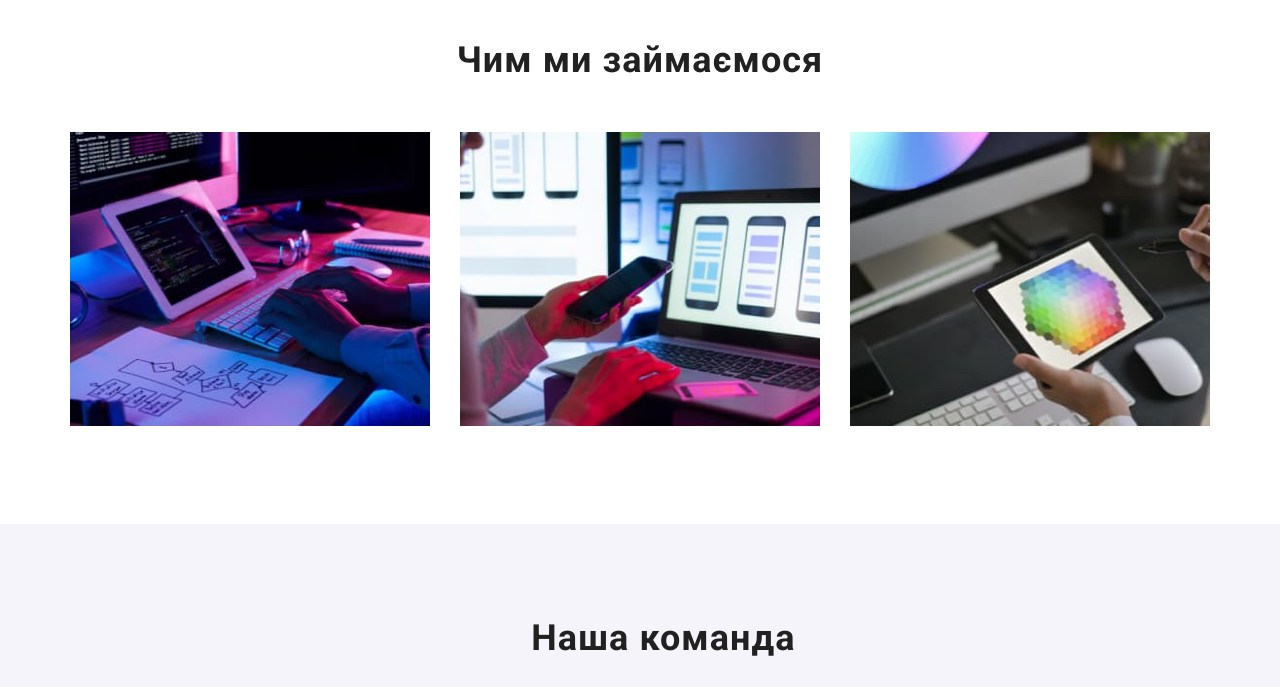
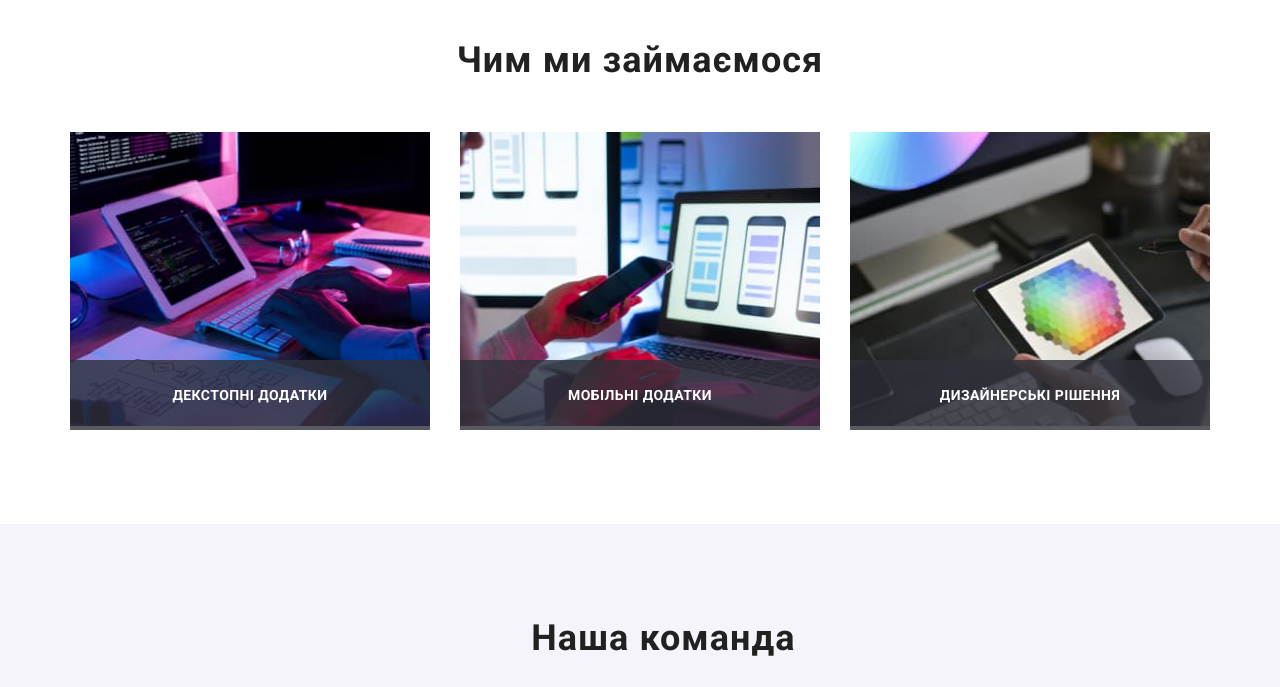
Before and after one commit to IvanKishko/WebStudio, a plain HTML site: page index.html in a window 1280 px wide. Shown: the part 1060-1747 px from the top of the page. Drawn offline with Linux system fonts and the light colour scheme.

Commit message:
position in work section

```diff
--- a/index.html
+++ b/index.html
@@ -124,6 +124,9 @@
               width="360px"
               height="294px"
             />
+            <div class="occupation-list-item-bg">
+              <p class="occupation-list-item-text">Декстопні Додатки</p>
+            </div>
           </li>
           <li class="occupation-list-item">
             <img
@@ -133,6 +136,9 @@
               width="360px"
               height="294px"
             />
+            <div class="occupation-list-item-bg">
+              <p class="occupation-list-item-text">Мобільні Додатки</p>
+            </div>
           </li>
           <li class="occupation-list-item">
             <img
@@ -142,6 +148,9 @@
               width="360px"
               height="294px"
             />
+            <div class="occupation-list-item-bg">
+              <p class="occupation-list-item-text">Дизайнерські Рішення</p>
+            </div>
           </li>
         </ul>
       </section>
--- a/style.css
+++ b/style.css
@@ -176,8 +176,30 @@ body {
   display: flex;
   justify-content: center;
 }
+.occupation-list-item {
+  position: relative;
+}
 .occupation-list-item:not(:first-child) {
   margin-left: 30px;
+}
+.occupation-list-item-bg {
+  background: rgba(47, 48, 58, 0.8);
+  width: 100%;
+  height: 70px;
+  display: flex;
+  justify-content: center;
+  align-items: center;
+  position: absolute;
+  bottom: 0px;
+}
+.occupation-list-item-text {
+  color: #fff;
+  text-align: center;
+  font-size: 14px;
+  font-style: normal;
+  font-weight: 700;
+  letter-spacing: 0.42px;
+  text-transform: uppercase;
 }
 .team-background {
   height: 648px;
```
Also changed, not shown: img/Ellipse.png (deleted).
